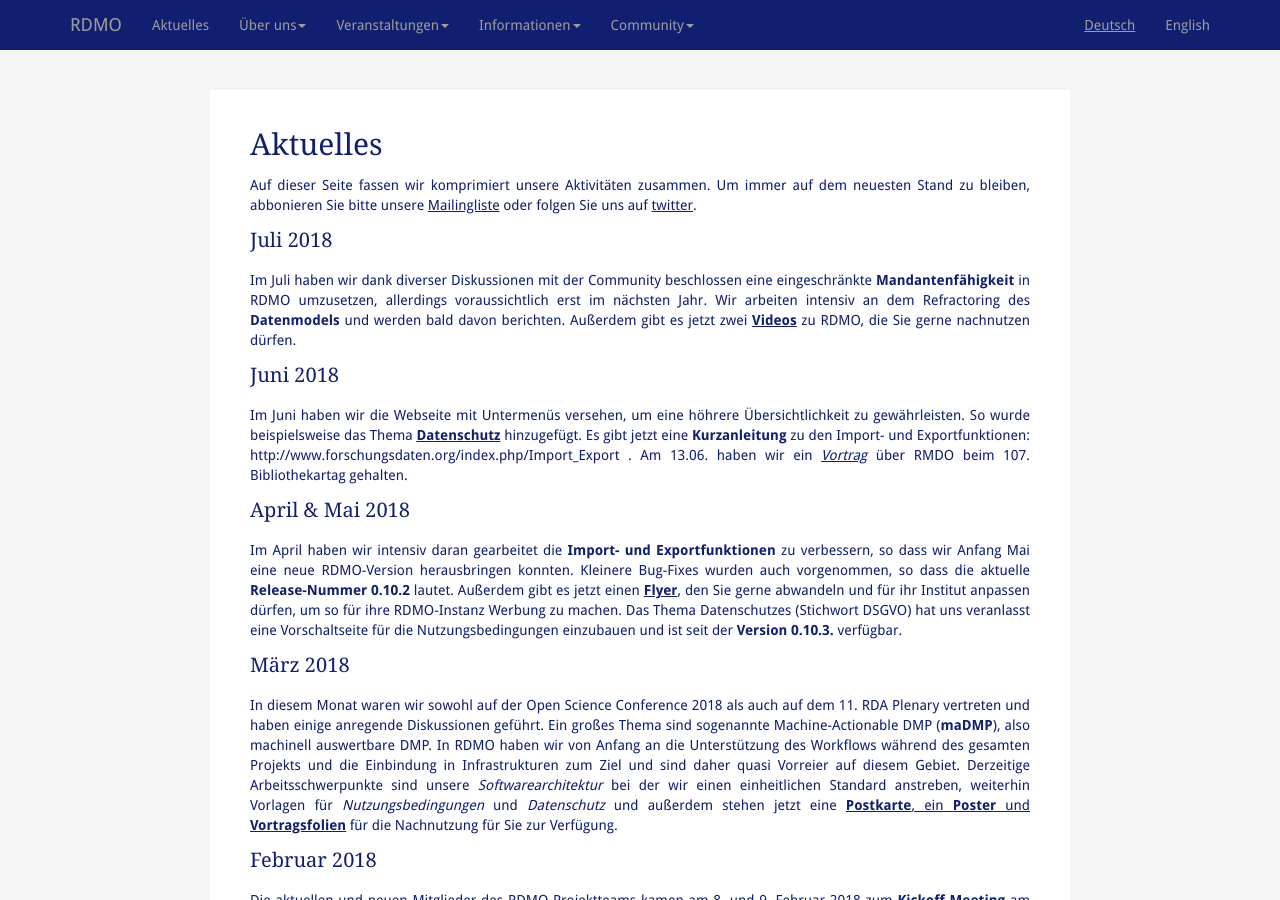
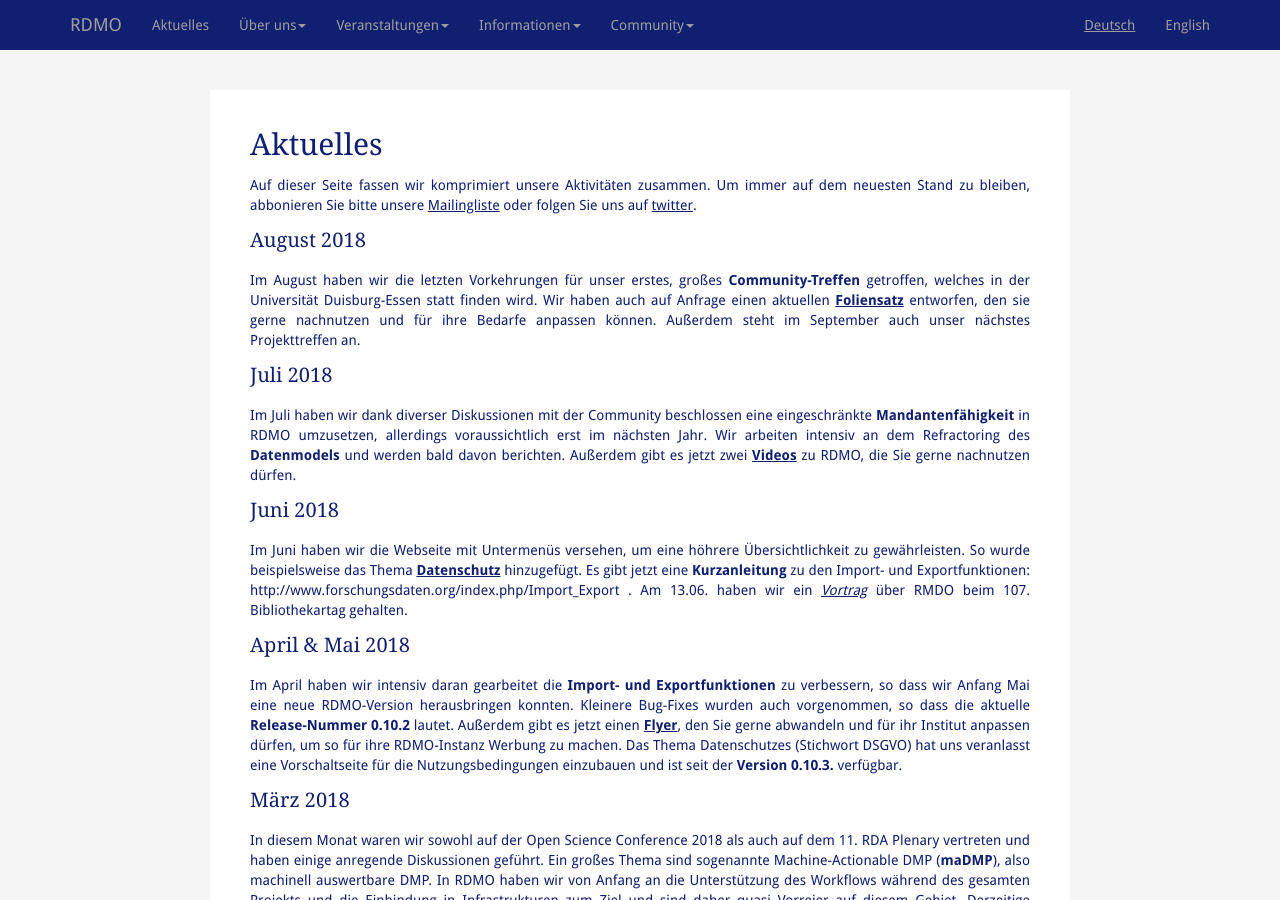
Before and after one commit to rdmorganiser/rdmorganiser.github.io, a Jekyll site: the page built from aktuelles.md, in a window 1280 px wide and 900 px high. Built offline with Jekyll 4.4.1, drawn with Linux system fonts in a browser that asks for light colours; our own code applies the rules of GitHub Pages for plain Markdown files.

Commit message:
Update aktuelles.md

```diff
--- a/aktuelles.md
+++ b/aktuelles.md
@@ -9,6 +9,11 @@
 ========
 
 Auf dieser Seite fassen wir komprimiert unsere Aktivitäten zusammen. Um immer auf dem neuesten Stand zu bleiben, abbonieren Sie bitte unsere [Mailingliste](https://www.listserv.dfn.de/sympa/info/rdmo) oder folgen Sie uns auf [twitter](https://www.twitter.com/rdmorganiser).
+
+August 2018
+-----------
+
+Im August haben wir die letzten Vorkehrungen für unser erstes, großes **Community-Treffen** getroffen, welches in der Universität Duisburg-Essen statt finden wird. Wir haben auch auf Anfrage einen aktuellen **[Foliensatz](https://rdmorganiser.github.io/materialien/)** entworfen, den sie gerne nachnutzen und für ihre Bedarfe anpassen können. Außerdem steht im September auch unser nächstes Projekttreffen an.
 
 Juli 2018
 ---------
```
